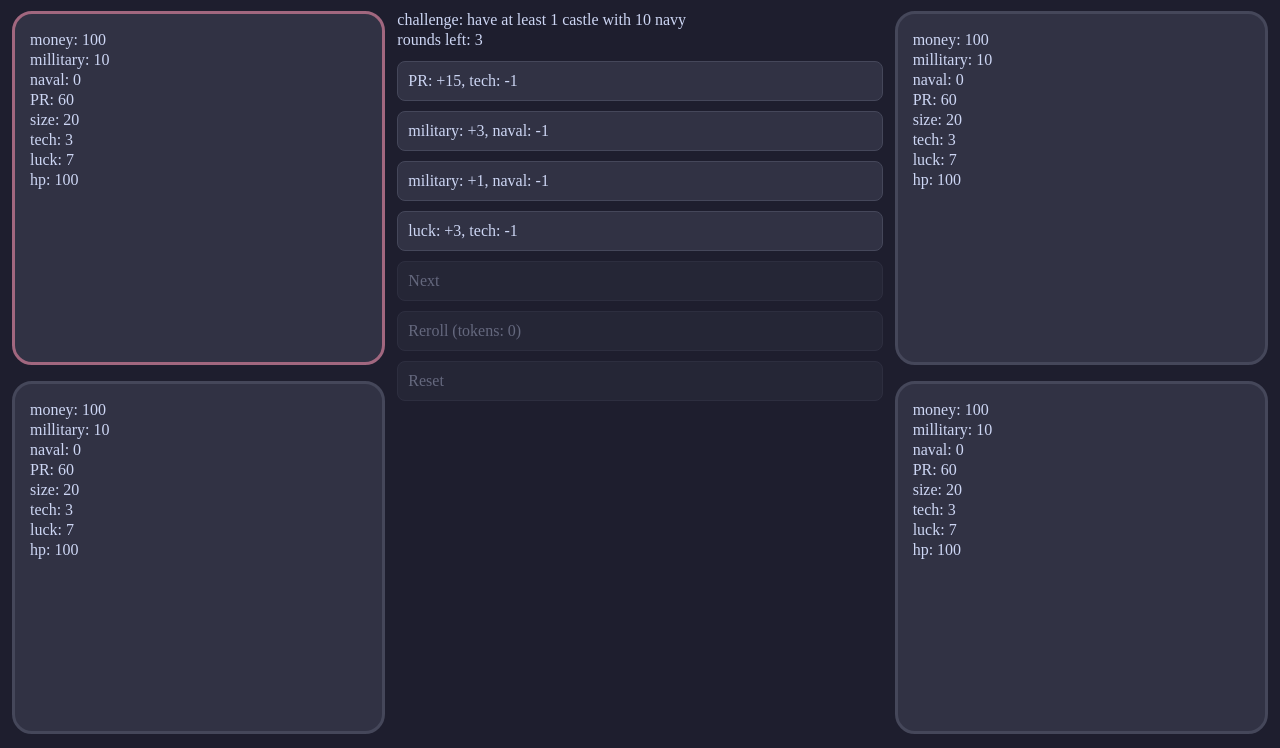
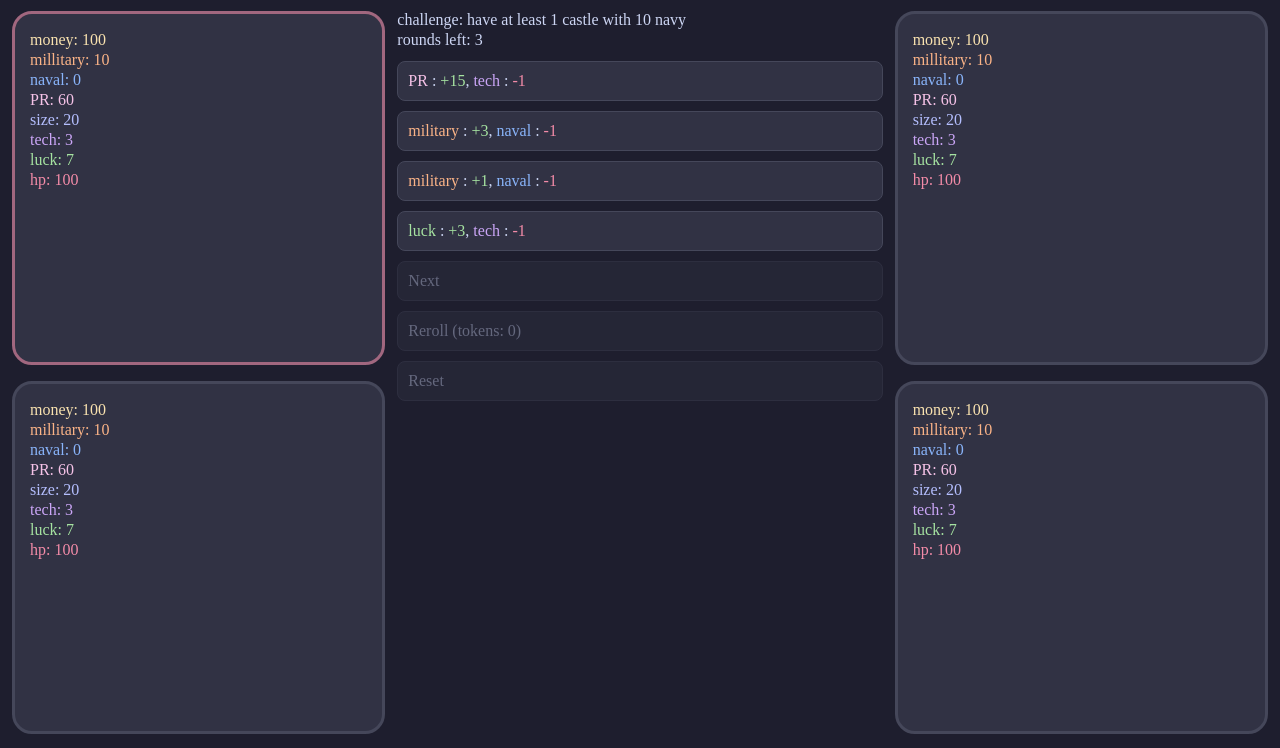
Before and after one commit to no10123/Prism, a plain HTML site: page index.html in a window 1280 px wide. Shown: the part 52-800 px from the top of the page. Drawn offline with Linux system fonts and the light colour scheme.

Commit message:
color coding

```diff
--- a/index.css
+++ b/index.css
@@ -92,3 +92,21 @@ button:disabled {
     opacity: 0.4;
     cursor: default;
 }
+
+/* highlight colors */
+
+.h-m {--h: #f9e2af}
+.h-M {--h: #fab387}
+.h-n {--h: #89b4fa}
+.h-p {--h: #f5c2e7}
+.h-s {--h: #b4befe}
+.h-t {--h: #cba6f7}
+.h-l {--h: #a6e3a1}
+.h-h {--h: #f38ba8}
+
+.h-g {--h: #a6e3a1}
+.h-b {--h: #f38ba8}
+
+.h-m, .h-M, .h-n, .h-p, .h-s, .h-t, .h-l, .h-h, .h-g, .h-b {
+    color: var(--h);
+}
--- a/index.js
+++ b/index.js
@@ -33,8 +33,8 @@ function genCard() {
 function genCards() {
     [btn1,btn2,btn3,btn4].forEach(b => {
         const card = genCard()
-        b.innerText = Object.entries(card)
-            .map(([k, v]) => `${k}: ${v > 0 ? "+" : ""}${v}`)
+        b.innerHTML = Object.entries(card)
+            .map(([k, v]) => `<span class='${k == "military" ? "h-M" : 'h-' + k[0].toLowerCase()}'>${k} </span>: <span class='${v > 0 ? 'h-g' : 'h-b'}'>${v > 0 ? "+" : ""}${v}</span>`)
             .join(", ");
         b.card = card;
     })
@@ -79,6 +79,7 @@ function clickBtn(n) {
             stats = [{castle:castle1},{castle:castle2},{castle:castle3},{castle:castle4}].map(c => ({
                 castle: c, money: 100, military: 10, naval: 0, PR: 60, size: 20, tech: 3, luck: 7, hp: 100}));
             rerollTokens = 0;
+            setStats();
         }
         return;
     }
@@ -105,14 +106,14 @@ function setActive(n) {
 function setStats() {
     for (let i = 0; i<stats.length; i++) {
         stats[i].castle.innerHTML = `
-        <p>money:     ${stats[i].money}</p>
-        <p>millitary: ${stats[i].military}</p>
-        <p>naval:     ${stats[i].naval}</p>
-        <p>PR:        ${stats[i].PR}</p>
-        <p>size:      ${stats[i].size}</p>
-        <p>tech:      ${stats[i].tech}</p>
-        <p>luck:      ${stats[i].luck}</p>
-        <p>hp:        ${stats[i].hp}</p>
+        <p class='h-m'>money:     ${stats[i].money}</p>
+        <p class='h-M'>millitary: ${stats[i].military}</p>
+        <p class='h-n'>naval:     ${stats[i].naval}</p>
+        <p class='h-p'>PR:        ${stats[i].PR}</p>
+        <p class='h-s'>size:      ${stats[i].size}</p>
+        <p class='h-t'>tech:      ${stats[i].tech}</p>
+        <p class='h-l'>luck:      ${stats[i].luck}</p>
+        <p class='h-h'>hp:        ${stats[i].hp}</p>
         `
     }
 }
```
